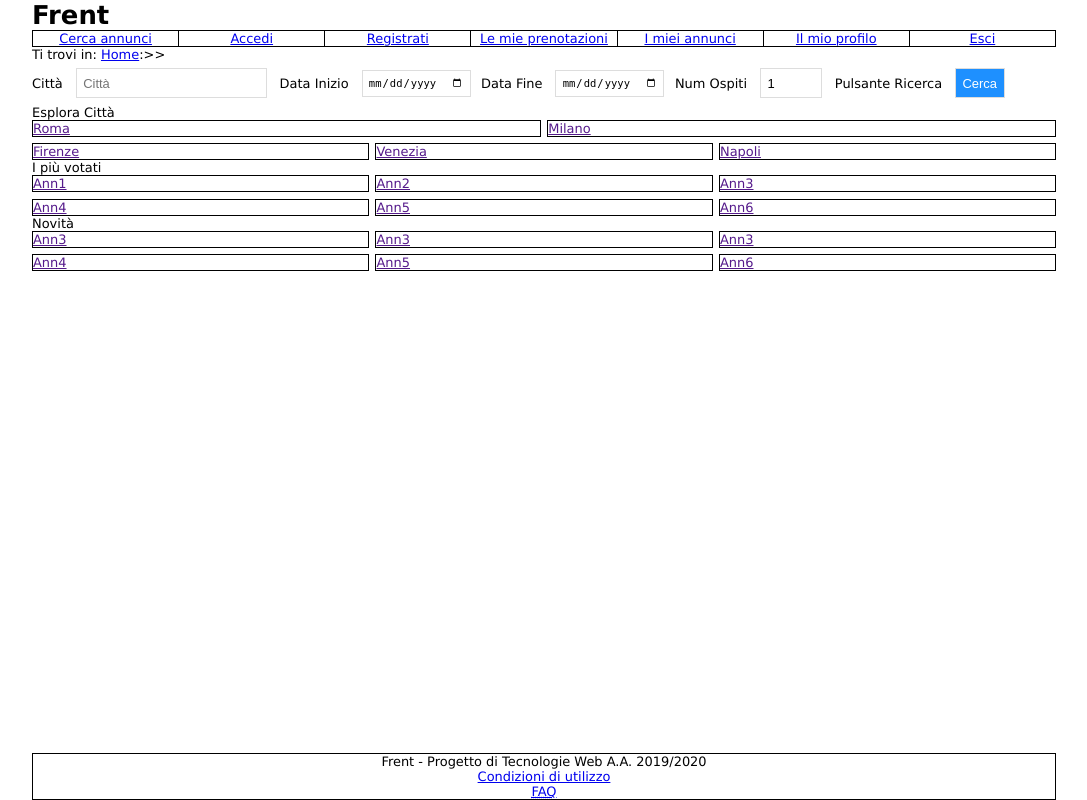
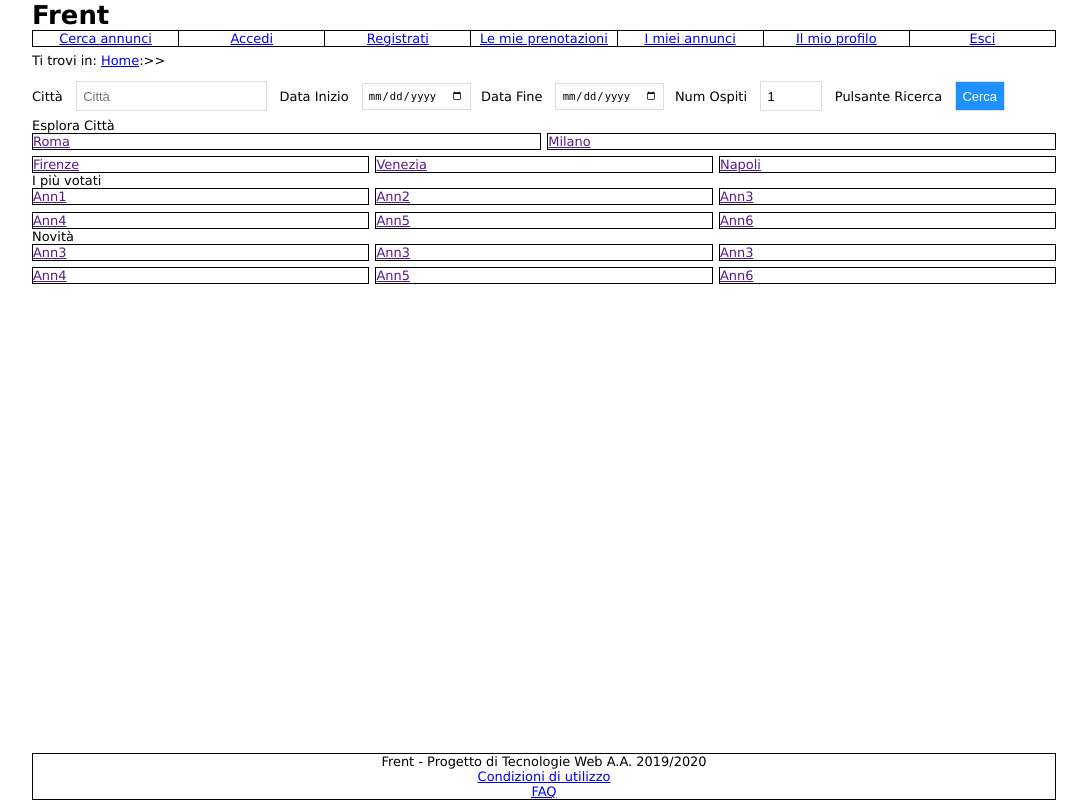
Before and after one commit to GiulioUmbrella/FRENT, a PHP site: page / in a window 1280 px wide. Shown: the whole page, without its empty margins (96-1183 px from the left). Run offline with PHP 8.4, Linux system fonts and the light colour scheme.

Commit message:
Update main.css
ripristinato grid per layoutColonna

```diff
--- a/css/main.css
+++ b/css/main.css
@@ -27,7 +27,6 @@ html, body {
     overflow: hidden;
 }
 
-/*
 .layoutColonna {
   display: grid;
   grid-template-columns: 1fr;
@@ -44,21 +43,6 @@ html, body {
 .layoutColonnaBreadcrumb { grid-area: b; }
 .layoutColonnaContent    { grid-area: c; }
 .layoutColonnaFooter     { grid-area: f; }
-*/
-
-.layoutColonna {
-  display: flex;
-  flex-direction: column;
-  height: 100%;
-}
-
-.layoutColonnaHeader     {  flex-grow: 0; }
-.layoutColonnaBreadcrumb {  flex-grow: 0;}
-.layoutColonnaContent    {  flex-grow: 1; }
-.layoutColonnaFooter     {  flex-grow: 0; }
-
-
-
 
 .citta{
   display: grid;
```
